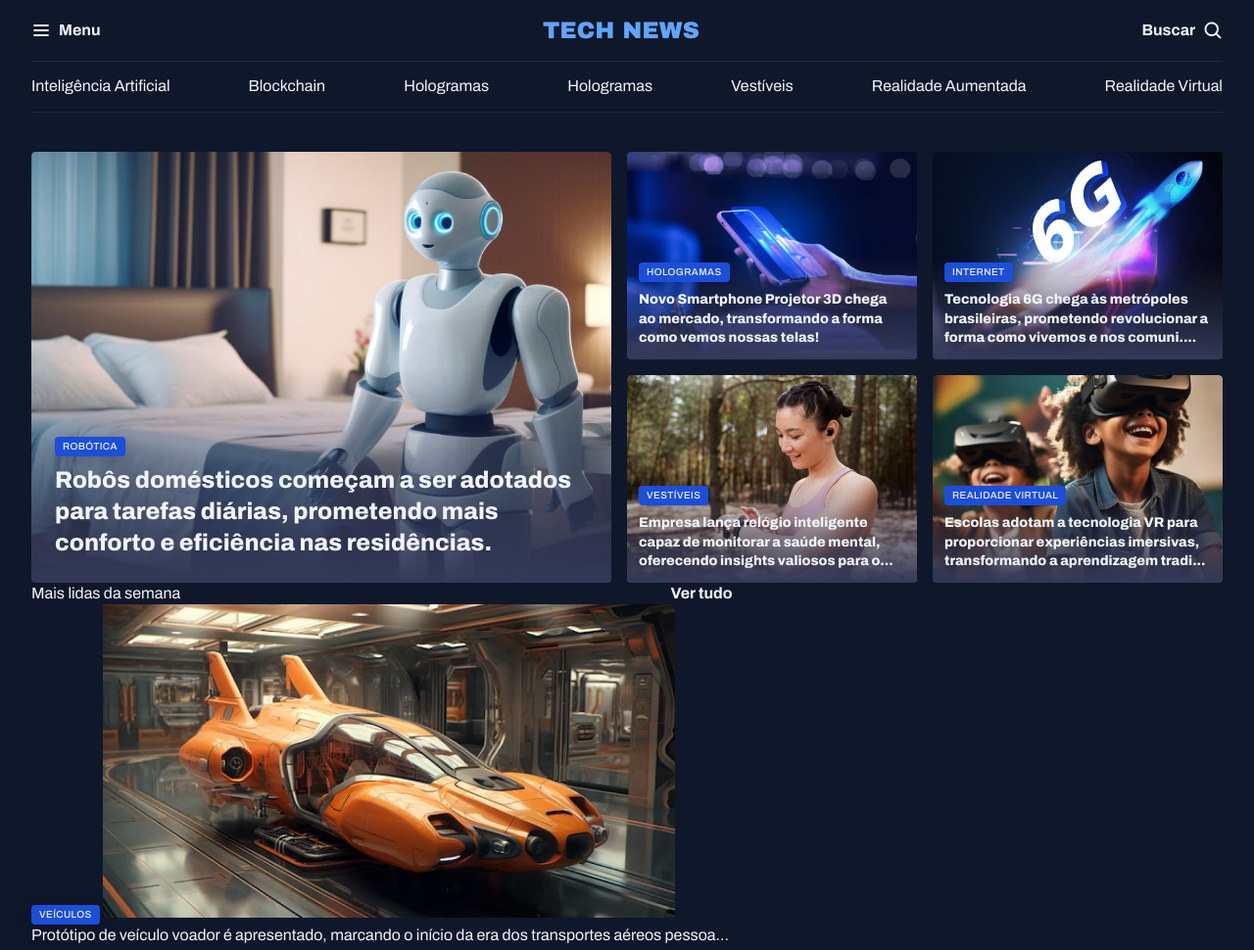
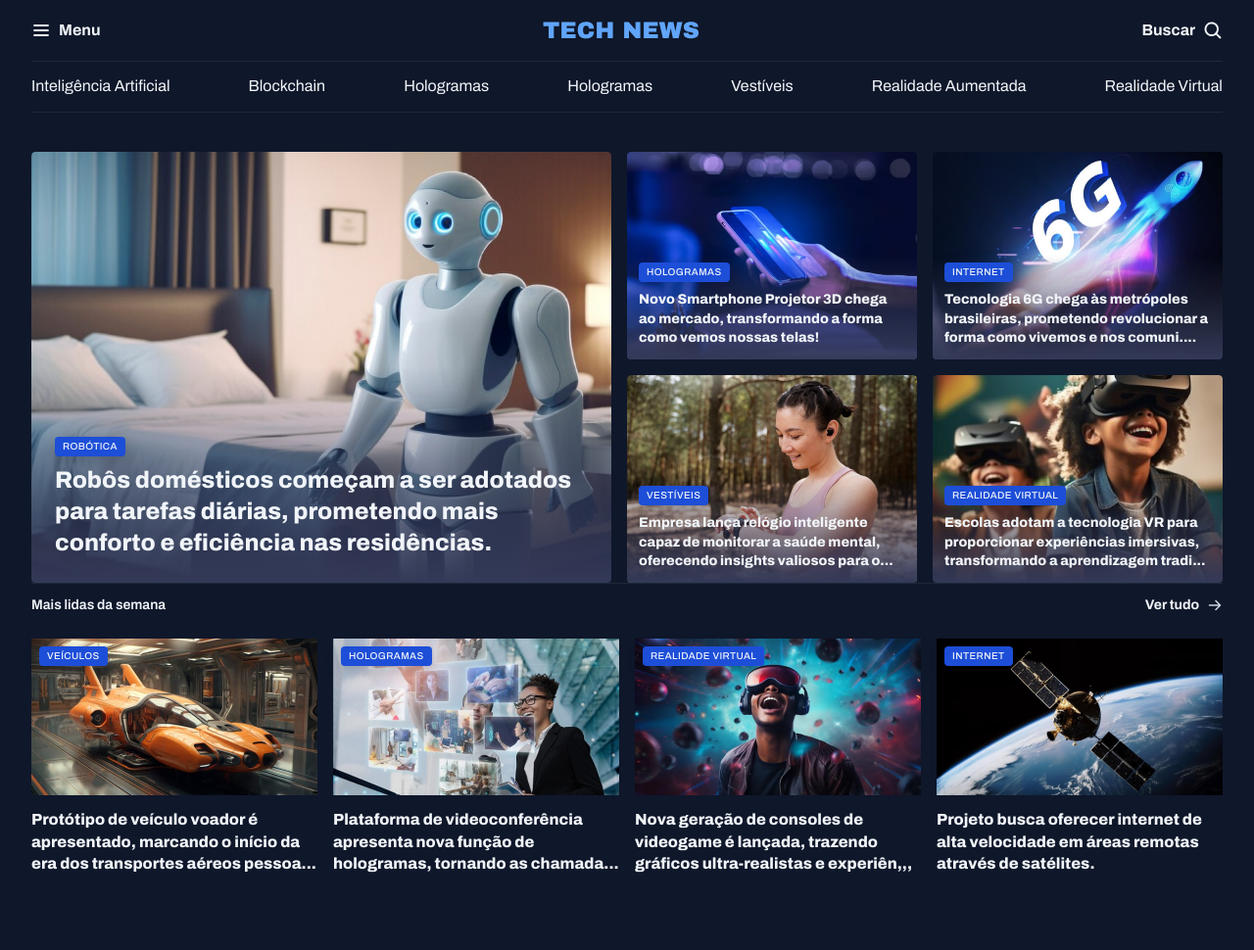
Before and after one commit to ArielHanabhi/fullstack-projeto-portal-de-noticias, a plain HTML site: page index.html in a window 1280 px wide. Shown: the top 970 px of the page at 98% size. After the commit the page ends 894 px from the top, so only its background shows below. Drawn offline with Linux system fonts and the light colour scheme.

Commit message:
aplicando estilos na seção mais lidas  da semana

```diff
--- a/styles/sections.css
+++ b/styles/sections.css
@@ -1,3 +1,29 @@
+section header
+{
+  border-top: 1px solid var(--stroke-color);
+  padding-block: 12px 24px;
+  font: var(--text-span);
+
+  a
+  {
+    justify-self: end;
+    align-items: center;
+    gap: 8px;
+
+    span
+    {
+      background-image: url(../assets/icons/ArrowRight-hover.svg);/* dois pontos para sair de dentro da pasta styles */
+      width: 16px;
+      height: 16px;
+    }
+    &:hover span
+    {
+      background-image: url(../assets/icons/ArrowRight.svg);
+    }
+
+  }
+}
+
 #featured
 {
   img
@@ -45,3 +71,35 @@
     }
   }
 }
+
+#weekly
+{
+
+
+  &>div /* Pega o primeiro nv de div */
+  {
+    grid-template-columns: repeat(4, 292px);/* 292px é a largura da imagem */
+  }
+  img
+  {
+    height: 160px;
+  }
+
+ figure
+ {
+  position: relative;
+
+  .content-tag
+  {
+    position: absolute;
+    top: 8px;
+    left: 8px;
+  }
+
+  p
+  {
+    margin-top:8px ;
+    font-weight: 800;
+  }
+ }
+}
```
